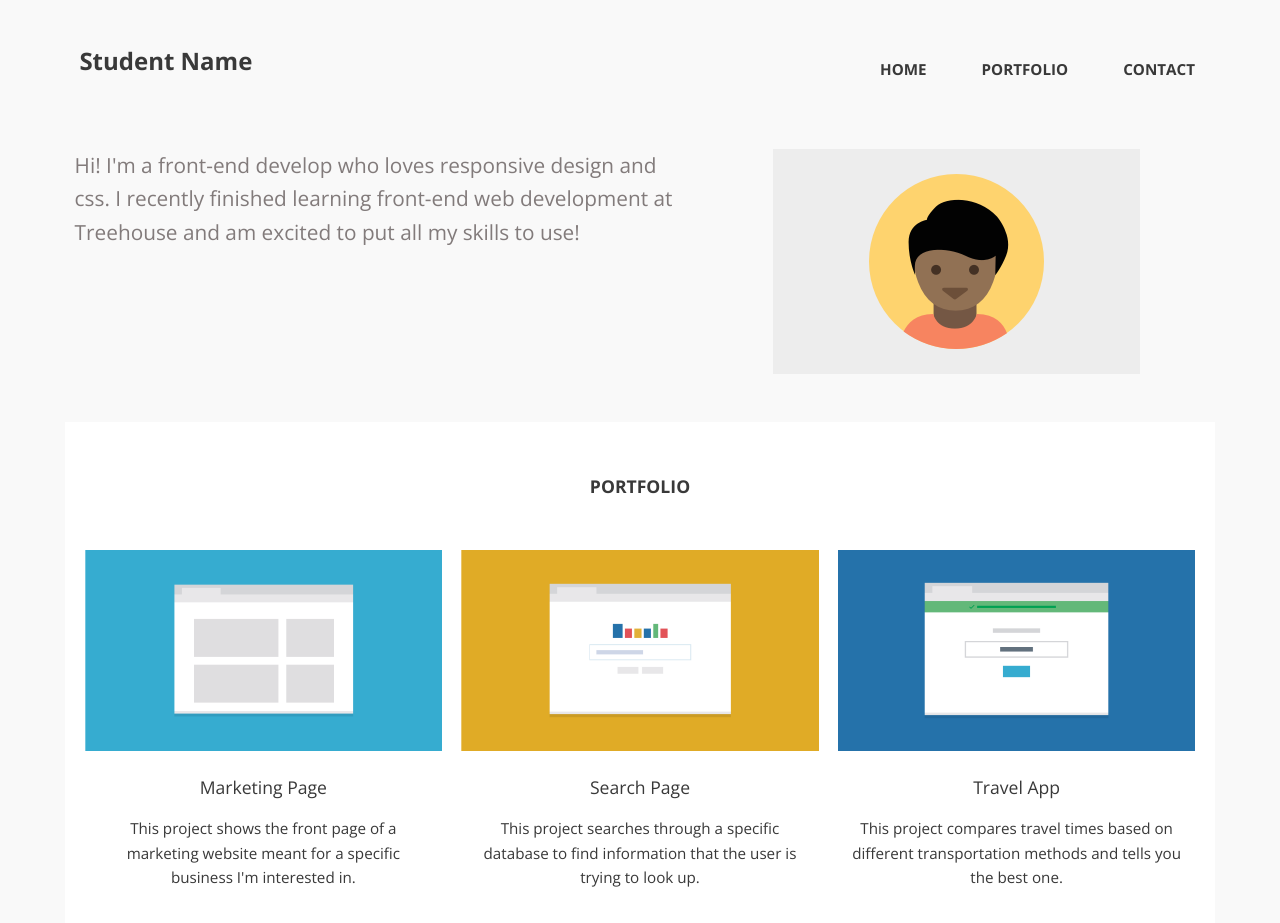
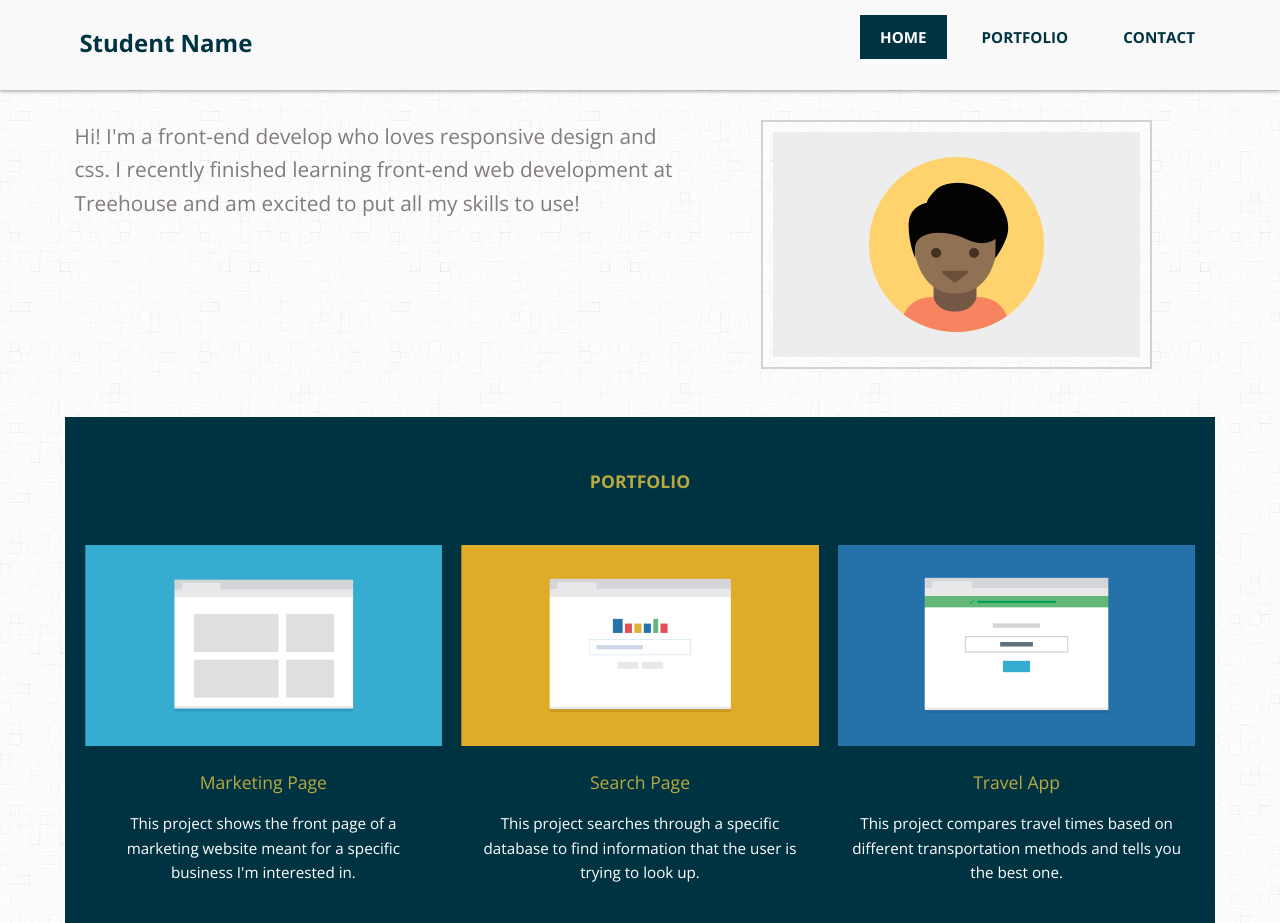
Before and after one commit to brendanlayton/responsive_layout_v2, a plain HTML site: page index.html in a window 1280 px wide. Shown: the top 923 px of the page. Drawn offline with nearby package versions, Linux system fonts and the light colour scheme.

Commit message:
Made enhancements to original mockups
Added new backgrounds, font colours and sticky menu.

```diff
--- a/css/style.css
+++ b/css/style.css
@@ -11,6 +11,8 @@ body {
 	line-height: 1.6;
 	color: #393939;
 	background-color: #F9F9F9;
+	margin: 0;
+	background: url("light_wool.png") repeat;
 }
 
 p {
@@ -48,9 +50,11 @@ img {
 
 /* ---- Navigation ---- */
 
+
 .student-name {
 	font-size: 1.5em;
   margin: 0; /* Remove default top and bottom margin and avoids collapsing margins */
+	color: #003342;
 }
 
 .main-nav {
@@ -67,14 +71,26 @@ img {
 .main-nav a {
 	font-size: .95em;
 	font-weight: 700;
+	color: #003342;
 	display: block;
 	text-transform: uppercase;
   padding: 10px 20px; /* Makes the clickable area of the nav items and site name bigger */
 }
 
 .main-nav a:hover {
-	color: #093a58;
+	background: #003342;
+	color: #F9F9F9;
 }
+
+a.active {
+	background: #003342;
+	color: #fff;
+}
+
+ .active:hover {
+	color: #F9F9F9;
+}
+
 
 
 /* ---- Layout Containers ---- */
@@ -96,7 +112,7 @@ img {
 }
 
 .portfolio {
-	background-color: #fff;
+	background-color: #003342;
 	padding: 20px 0;
 }
 
@@ -126,8 +142,12 @@ img {
 }
 
 .profile-image {
+/*
 	padding-left: 2em;
   padding-right: 2em;
+*/
+	padding: 10px;
+  border: #D2D2D2 2px solid;
 }
 
 .section-title {
@@ -136,6 +156,18 @@ img {
 	font-weight: 700;
 	text-align: center;
 	margin: 30px 0 40px;
+}
+
+.portfolio img:hover {
+	transform: scale(1.5);
+}
+
+.portfolio h2 {
+	color: rgb(185, 169, 63);
+}
+
+.portfolio p {
+	color: #fff;
 }
 
 .contact-dets {
@@ -177,9 +209,28 @@ img {
 
 @media (min-width: 768px) {
 
+	body {
+		padding-top: 140px;
+	}
+
+/* ---- Sticky Header ----	*/
+
+	.main-header {
+		position: fixed;
+		width: 100%;
+		z-index: 1000;
+		background-color: rgba(249,249,249,.95);
+		box-shadow: 0 1px 4px rgba(0,0,0,.4);
+		top: 0;
+		padding: 0;
+		margin: 0;
+	}
+
+/*
 	.main-header {
     padding-top: 2em;
 	}
+*/
 
 	.main-nav {
 		display: inline-block;
@@ -213,9 +264,11 @@ img {
 		margin-top: 0;
 	}
 
+/*
 	.profile-image {
 		padding: 0 10px 0 0;
 	}
+*/
 
  	.portfolio-item {
   	float: left;
@@ -296,7 +349,11 @@ img {
 
 @media (min-width: 1024px) {
 
-  .main-header,
+  	body {
+		padding-top: 80px;
+	}
+
+	.container,
 	.intro,
 	.portfolio,
 	.main-footer {
@@ -308,7 +365,7 @@ img {
 		margin: 40px auto;
 	}
 
-	.main-header,
+	.container,
 	.portfolio,
 	.main-footer  {
 		margin: 10px auto;
@@ -320,7 +377,7 @@ img {
 
 	.student-name {
 		float: left;
-		padding-left: 0.6em;
+		padding: 0.6em;
 	}
 
 	.main-nav {
@@ -347,9 +404,11 @@ img {
 		margin: 30px 0 50px;
 	}
 
+/*
 	.profile-image {
 		padding: 0;
 	}
+*/
 
   .portfolio-item {
     width: 33.333333333333%; /* Three column layout */
--- a/index.html
+++ b/index.html
@@ -9,9 +9,10 @@
 </head>
 <body>
     <header class="main-header clearfix">
+			<div id="top" class="container">
         <h1 class="student-name">Student Name</h1>
         <ul class="main-nav">
-          <li><a href="#">Home</a></li>
+          <li><a class="active" href="#">Home</a></li>
           <li><a href="#">Portfolio</a></li>
           <li><a href="#">Contact</a></li>
         </ul>
@@ -76,7 +77,7 @@
           <li><a href="#">Portfolio</a></li>
           <li><a href="#">Contact</a></li>
     </ul>
-    <h2 class="top">Back to top</h2>
+		<h2 class="top"><a href="#top">Back to top</a></h2>
 	</footer><!--/.main-footer-->
 </body>
 </html>
```
Also changed, not shown: css/light_wool.png (added), css/tileable_wood_texture.png (added), images/light_wool/light_wool_@2X.png (added), images/light_wool/readme.txt (added), images/tileable_wood_texture/readme.txt (added), images/tileable_wood_texture_@2X.png (added), 1 other file.
